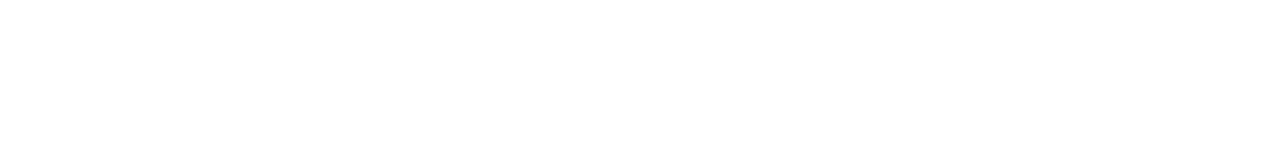
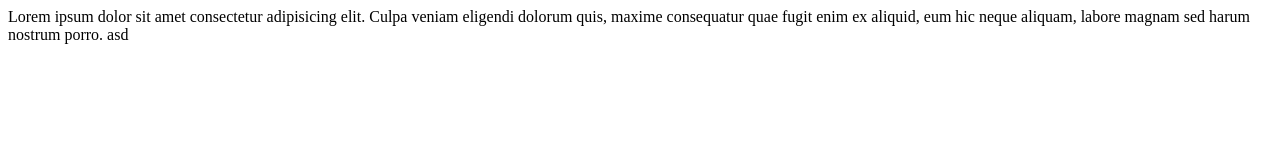
Before and after one commit to nqtruong2210/boostrapCapstone, a plain HTML site: page boostrapCaption/index.html in a window 1280 px wide. Drawn offline with Linux system fonts and the light colour scheme.

Commit message:
update A

```diff
--- a/boostrapCaption/index.html
+++ b/boostrapCaption/index.html
@@ -6,6 +6,8 @@
     <title>Document</title>
 </head>
 <body>
-
+    Lorem ipsum dolor sit amet consectetur adipisicing elit. Culpa veniam eligendi dolorum quis, maxime consequatur quae fugit enim ex aliquid, eum hic neque aliquam, labore magnam sed harum nostrum porro.
+    asd
+    <p class="asdas"></p>
 </body>
 </html>
```
Also changed, not shown: note.txt.
